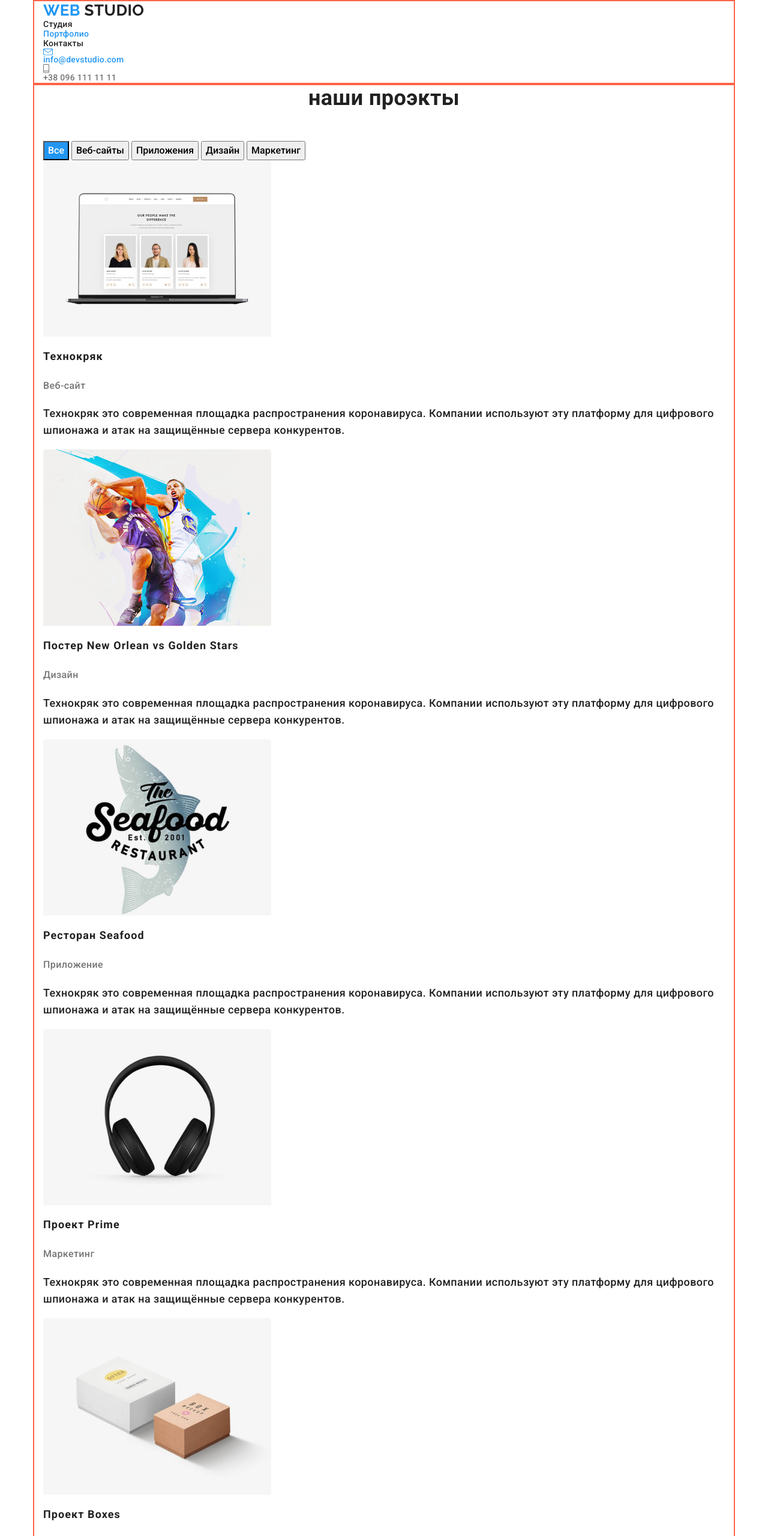
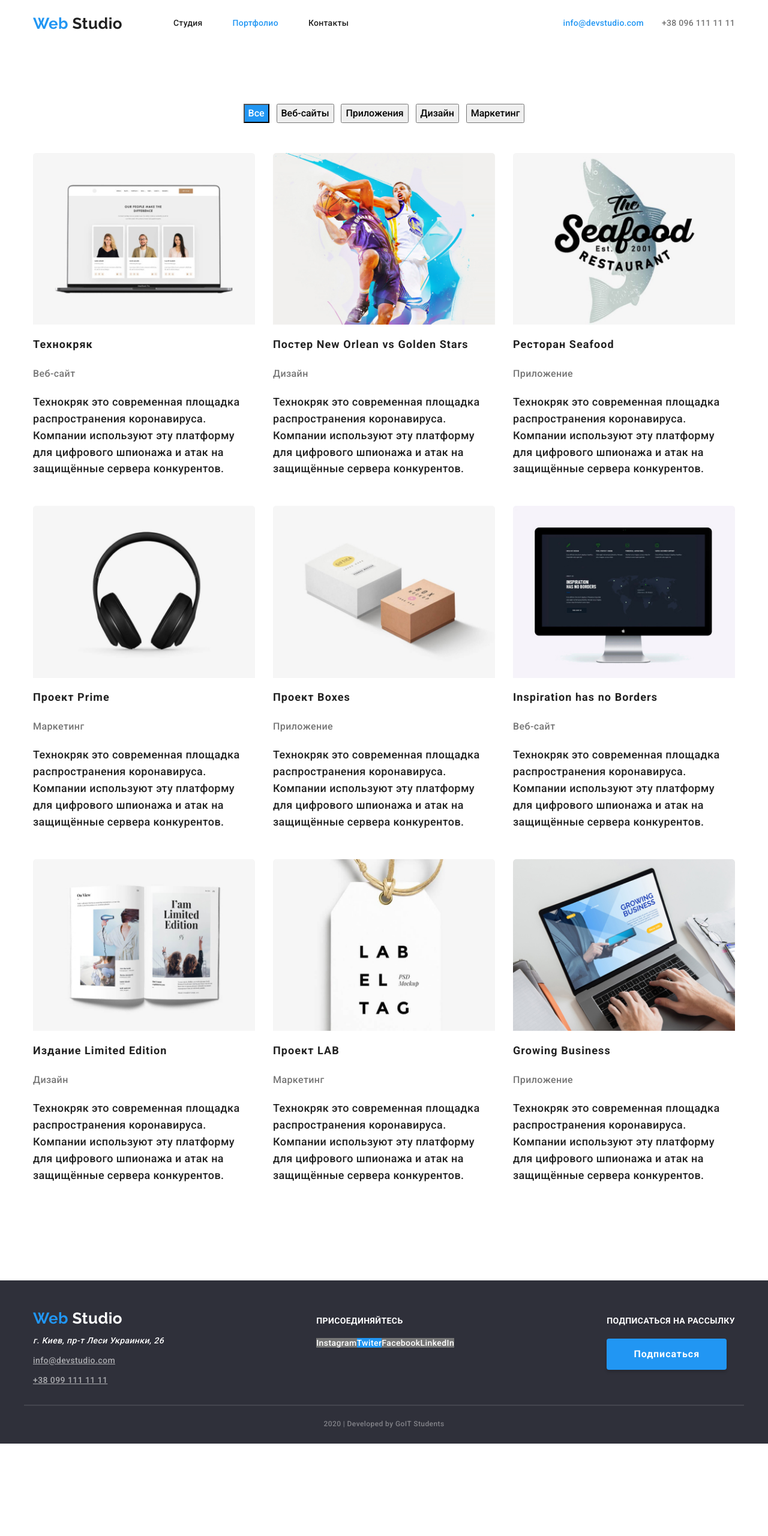
Before and after one commit to Oksana3585/goit-markup-hw-03, a plain HTML site: page portfolio.html in a window 1280 px wide. Shown: the top 2560 px of the page at 60% size. After the commit the page ends 2406 px from the top, so only its background shows below. Drawn offline with nearby package versions, Linux system fonts and the light colour scheme.

Commit message:
Добавлены стили позиционирования используя Flexbox
Добавлены стили позиционирования контента страниц Студия и Портфолио используя Flexbox.

```diff
--- a/css/styles.css
+++ b/css/styles.css
@@ -40,7 +40,7 @@ img {
   letter-spacing: 0.03em;
   }
 
-/* Logo */
+  /* Утилиты */
 
   .list {
   padding: 0;
@@ -48,6 +48,18 @@ img {
 
   list-style: none;
 }
+
+.container {
+  margin-right: auto;
+  margin-left: auto;
+  width: 1200px;
+  padding-right: 15px;
+  padding-left: 15px;
+
+  /* border: 2px solid tomato; */
+}
+
+/* Logo */
 
 .logo {
   color: var(--primary-text-color);
@@ -64,28 +76,44 @@ img {
 }
 
 /* Page header */
-
 .page-header {
- background-color: #FFFFFF;
+  padding-top: 24px;
+  padding-bottom: 25px;
 }
 
-.container {
-  margin-right: auto;
-  margin-left: auto;
-  width: 1170px;
-  padding-right: 15px;
-  padding-left: 15px;
+.header-flex {
+  display: flex;
+  align-items: center;
+  justify-content: space-between;
+}
 
-  border: 2px solid tomato;
+.main-nav {
+  display: flex;
+  align-items: center;
 }
 
 /* Site nav */
+.site-nav {
+  display: flex;
+  margin-left: 85px;
+}
+
+/* .site-nav .item {
+  background-color: tomato;
+} */
+
+.site-nav .item:not(:last-child) {
+  margin-right: 50px;
+}
 
 .site-nav .link {
+  display: block;
+  margin-top: auto;
+  margin-bottom: auto;
+
   color: var(--primary-text-color);
 
   font-family: inherit;
-
   font-weight: 500;
   letter-spacing: 0.02em;
   text-decoration: none;
@@ -101,8 +129,25 @@ img {
 }
 
 /* Auth nav */
+.auth-nav {
+  display: flex;
+  margin-left: auto;
+}
+
+.auth-nav .item + .item {
+  margin-left: 30px;
+}
+
+.auth-nav .item {
+  color: var(--title-text-color);
+  /* background-color: turquoise; */
+}
+
 .auth-nav .link {
-  color: var(--title-text-color);
+  display: block;
+  /* margin-left: auto; */
+
+  color: var(--title-text-color)
 
   font-family: inherit;
 
@@ -123,14 +168,18 @@ img {
 /* Footer */
 
 .page-footer {
-  color: var(--complementary-color);
   background-color: #2f303a;
 }
 
-.footer-logo .logo {
-  margin-top: 0;
-  margin-bottom: 10px;
+.footer {
+  padding-top: 48px;
+  padding-bottom: 28px;
+  align-items: baseline;
+  justify-content: space-between;
+  display: flex;
+  border-bottom: 1px solid rgba(255, 255, 255, 0.1);
 }
+
 /* Logo */
 
 .page-footer .logo {
@@ -147,7 +196,7 @@ img {
   text-decoration: none;
 }
 
-.logo-accent {
+.logo .accent {
   color: var(--accent-color);
 
   font-family: Raleway, sans-serif;
@@ -157,46 +206,56 @@ img {
   text-decoration: none;
 }
 
-.page-footer .logo-accent {
+.page-footer .futer-accent {
   color: var(--accent-color);
 }
 
 /* Address */
+.addr {
+  margin-top: 10px;
+  color: var(--complementary-color);
+  font-size: 14px;
+  line-height: 1.7;
+}
+  .addr-footer {
+  display: block;
+  margin-top: 9px;
+  margin-bottom: 0;
+  font-size: 14px;
+  line-height: 1.71;
+  color: rgba(255, 255, 255, 0.6);
+}
+/* Social */
 
-.contact-information .aside {
-  margin-top: 0;
-  margin-bottom: 9px;
+.join-in > .label {
+  display: block;
+  margin-top: auto;
+  margin-bottom: 21px;
 
   color: var(--complementary-color);
 
+  font-weight: 700;
   font-size: 14px;
-  line-height: 1.71;
+  line-height: 1.14;
+  text-transform: uppercase;
 }
 
-.contact-information .item {
-  margin-top: 0;
-  margin-bottom: 9px;
-  color:rgba(255, 255, 255, 0.6);
-  font-size: 14px;
-  line-height: 1.71;
-}
+.subscribe .label {
+  display: block;
+  margin-top: auto;
+  margin-bottom: 21px;
 
-/* Social */
-
-.label {
-   color: var(--complementary-color);
-
-   font-size: 14px;
-   line-height: 1.14;
-   font-weight: 700;
-   text-transform: uppercase;
-
-}
-.subscribe .label {
   color: var(--complementary-color);
 
   font-weight: 700;
+  font-size: 14px;
+  line-height: 1.14;
   text-transform: uppercase;
+}
+
+.social-links {
+  display: flex;
+  justify-content: space-evenly;
 }
 
 /* временный цвет фона */
@@ -218,6 +277,12 @@ img {
 /* Button */
 
 .copyright {
+  margin-top: 0;
+  margin-bottom: 0;
+  padding-top: 18px;
+  padding-bottom: 21px;
+
+  border-top: 1px solid rgba(255, 255, 255, 0.1);
   color: rgba(255, 255, 255, 0.4);
 
   font-size: 12px;
@@ -231,11 +296,13 @@ img {
 /* Hero */
 
 .hero {
+  padding-top: 200px;
+  padding-bottom: 200px;
   text-align: center;
 
   background-color: #757575;
 
-  border: 2px solid lime;
+  /* border: 2px solid lime; */
 }
 
 .hero-title {
@@ -253,6 +320,13 @@ img {
 /* Button */
 
 .button-primary {
+  padding: 10px 32px;
+
+  display: inline-block;
+  border: 1px solid transparent;
+  min-width: 200px;
+  min-height: 50px;
+
   color: var(--complementary-color);
   background-color: var(--accent-color);
   text-decoration: none;
@@ -260,9 +334,14 @@ img {
   font-weight: 700;
   font-size: 16px;
   line-height: 1.87;
-  display: flex;
+  display: inline-block;
   letter-spacing: 0.06em;
+  border-radius: 4px;
+  box-shadow: 0px 4px 4px rgba(0, 0, 0, 0.15);
+
+  text-align: center;
 }
+
 
 /* Section */
 .section,
@@ -283,14 +362,24 @@ padding-bottom: 94px;
 }
 
 /* Features */
+.section-advantages .container {
+  padding-top: 94px;
+  padding-bottom: 94px;
+  border-bottom: 1px solid #ECECEC;
+}
+
+.future-list {
+  display: flex;
+}
 
 .future-list .title {
-  margin-top: 0;
-  margin-bottom: 10px;
+  margin-top: 30px;
+  margin-bottom: 0;
 
   color: var(--primary-text-color)
 
   font-weight: 700;
+  text-transform: uppercase;
 }
 
 .future-list .link {
@@ -309,7 +398,7 @@ padding-bottom: 94px;
 }
 
 .future-list .text {
-  margin-top: 0;
+  margin-top: 10px;
   margin-bottom: 0;
 
   color: var(--title-text-color);
@@ -318,15 +407,34 @@ padding-bottom: 94px;
   line-height: 1.71;
 }
 
+.future-list .item + .item {
+    margin-left: 30px;
+}
+
 /* Profile */
 /* временный цвет */
+.profile {
+  display: flex;
+}
+
+.profile .items + .items {
+    margin-left: 30px;
+}
+
 .profile .items {
   background-color: var(--background-complementary-color);
 }
 
 .profile .subtitle {
+  margin-top: 0;
+  margin-bottom: 0;
+  padding-top: 27px;
+  padding-bottom: 27px;
+
   color: var(--complementary-color);
 
+  font-size: 14px;
+  line-height: 1.14;
   font-weight: 700;
   text-align: center;
   text-transform: uppercase;
@@ -338,15 +446,33 @@ padding-bottom: 94px;
   background-color: #F5F4FA;
 }
 
+.team {
+  display: flex;
+  margin-top: 0;
+  margin-bottom: 0;
+  padding: 0;
+  list-style-type: none;
+}
+
 .team .item {
   margin-top: 0;
-  margin-bottom: 30px;
+  margin-bottom: 0;
+  text-align: center;
+  box-shadow: 0px 2px 1px rgba(0, 0, 0, 0.2),
+  0px 1px 1px rgba(0, 0, 0, 0.14), 0px 1px 3px
+  rgba(0, 0, 0, 0.12);
+  border-radius: 4px;
+
   background-color: #ffffff;
 }
 
+.team .item + .item {
+  margin-left: 30px;
+}
+
 .team .title{
-  margin-top: 0;
-  margin-bottom: 10px;
+  margin-top: 30px;
+  margin-bottom: 0px;
   color: var(--primary-text-color);
 
   font-weight: 500;
@@ -356,7 +482,8 @@ padding-bottom: 94px;
 }
 
 .team .text {
-  margin-top: 0;
+  margin-top: 10px;
+  margin-bottom: 28px;
 
   color: var(--title-text-color);
 
@@ -380,7 +507,36 @@ padding-bottom: 94px;
   color: var(--accent-color);
 }
 
+.items .link + .link {
+ margin-left: 30px;
+}
+
+.team .items {
+  margin-bottom: 24px;
+  display: flex;
+  justify-content: space-evenly;
+  align-items: center;
+}
+
+.customers {
+  margin-top: 0px;
+  margin-bottom: 0px;
+  padding: 0px;
+  list-style-type: none;
+  display: flex;
+  justify-content: space-evenly;
+}
+
+.customers > li {
+  margin-left: 30px;
+}
 /* Стили для portfolio.html */
+
+/* Section */
+.portfolio {
+padding-top: 93px;
+padding-bottom: 114px;
+}
 
 .portfolio {
   color: var(--primary-text-color);
@@ -404,8 +560,21 @@ padding-bottom: 94px;
   color: var(--complementary-color);
   background-color: var(--accent-color);
 }
+ .button-nav {
+  margin-bottom: 50px;
+ }
+
+  .button-nav > .nav:not(:last-child) {
+  margin-left: 0;
+  margin-right: 8px;
+
+ }
+ .container .button-nav {
+  text-align: center;
+ }
 
 /* Web site */
+
 .block .title {
   color: var(--primary-text-color);
 
@@ -415,9 +584,27 @@ padding-bottom: 94px;
   letter-spacing: 0.06em;
 }
 
+.web-list {
+  margin: 0px;
+  padding: 0px;
+  display: flex;
+  flex-wrap: wrap;
+
+  list-style-type: none;
+}
+
 .web-list .link {
 
   text-decoration: none
+}
+
+.block {
+  width: calc((100% - 60px) / 3);
+  margin-right: 30px;
+  margin-bottom: 30px;
+  border-top-left-radius: 5px;
+  border-top-right-radius: 5px;
+  overflow: hidden;
 }
 
 .block .text {
@@ -427,6 +614,9 @@ padding-bottom: 94px;
 line-height: 1.87;
 }
 
+.block:nth-child(3n) {
+  margin-right: 0;
+}
 /* Временный цвет */
 .block .desc {
   color: var(--primary-text-color);
--- a/portfolio.html
+++ b/portfolio.html
@@ -17,32 +17,36 @@
   <body class="body">
     <!--Заголовок-->
     <header class="page-header">
-      <div class="container">
-        <nav>
+      <div class="container header-flex">
+        <div class="header-nav">
           <!--Лого-->
+          <nav class="main-nav">
             <a href="./index.html" class="logo">
-            <span class="logo-accent">WEB</span>
-            STUDIO
+              <span class="logo-accent">Web</span>
+              Studio
             </a>
 
             <!--Ссылки-->
             <ul class="site-nav list">
-            <li><a href="index.html" class="link">Студия</a></li>
-            <li><a href="" class="link current">Портфолио</a></li>
-            <li><a href="" class="link">Контакты</a></li>
+              <li class="item">
+                <a href="index.html" class="link">Студия</a>
+              </li>
+              <li class="item">
+                <a href="po" class="link current">Портфолио</a>
+              </li>
+              <li class="item"><a href="" class="link">Контакты</a></li>
             </ul>
           </nav>
+        </div>
 
         <!--Контакты (форма)-->
         <ul class="auth-nav list">
-          <li>
-            <img src="./images/header/mail.svg" alt="электронный адрес" />
-            <a href="mailto:info@devstudio.com" class="link current"
-              >info@devstudio.com</a
+          <li class="item">
+            <a href="mailto:info@devstudio.com" class="link current">
+              info@devstudio.com</a
             >
           </li>
-          <li>
-            <img src="./images/header/tel.svg" alt="телефон" />
+          <li class="item">
             <a href="tel:+380961111111" class="link">+38 096 111 11 11</a>
           </li>
         </ul>
@@ -54,8 +58,7 @@
       <section class="portfolio">
         <div class="container">
           <!--Скрываемый заголовок-->
-          <h1 class="section-title">наши проэкты</h1>
-          <div>
+          <div class="button-nav">
             <button type="button" class="nav current">Все</button>
             <button type="button" class="nav">Веб-сайты</button>
             <button type="button" class="nav">Приложения</button>
@@ -63,6 +66,7 @@
             <button type="button" class="nav">Маркетинг</button>
           </div>
 
+          <div class="web-blocks">
             <ul class="web-list list">
               <!--Веб-сайт-->
               <li class="block">
@@ -76,8 +80,8 @@
                   <p class="text">Веб-сайт</p>
                   <p class="desc">
                     Технокряк это современная площадка распространения
-                  коронавируса. Компании используют эту платформу для цифрового
-                  шпионажа и атак на защищённые сервера конкурентов.
+                    коронавируса. Компании используют эту платформу для
+                    цифрового шпионажа и атак на защищённые сервера конкурентов.
                   </p>
                 </a>
               </li>
@@ -94,8 +98,8 @@
                   <p class="text">Дизайн</p>
                   <p class="desc">
                     Технокряк это современная площадка распространения
-                  коронавируса. Компании используют эту платформу для цифрового
-                  шпионажа и атак на защищённые сервера конкурентов.
+                    коронавируса. Компании используют эту платформу для
+                    цифрового шпионажа и атак на защищённые сервера конкурентов.
                   </p>
                 </a>
               </li>
@@ -112,8 +116,8 @@
                   <p class="text">Приложение</p>
                   <p class="desc">
                     Технокряк это современная площадка распространения
-                  коронавируса. Компании используют эту платформу для цифрового
-                  шпионажа и атак на защищённые сервера конкурентов.
+                    коронавируса. Компании используют эту платформу для
+                    цифрового шпионажа и атак на защищённые сервера конкурентов.
                   </p>
                 </a>
               </li>
@@ -130,8 +134,8 @@
                   <p class="text">Маркетинг</p>
                   <p class="desc">
                     Технокряк это современная площадка распространения
-                  коронавируса. Компании используют эту платформу для цифрового
-                  шпионажа и атак на защищённые сервера конкурентов.
+                    коронавируса. Компании используют эту платформу для
+                    цифрового шпионажа и атак на защищённые сервера конкурентов.
                   </p>
                 </a>
               </li>
@@ -148,8 +152,8 @@
                   <p class="text">Приложение</p>
                   <p class="desc">
                     Технокряк это современная площадка распространения
-                  коронавируса. Компании используют эту платформу для цифрового
-                  шпионажа и атак на защищённые сервера конкурентов.
+                    коронавируса. Компании используют эту платформу для
+                    цифрового шпионажа и атак на защищённые сервера конкурентов.
                   </p>
                 </a>
               </li>
@@ -166,8 +170,8 @@
                   <p class="text">Веб-сайт</p>
                   <p class="desc">
                     Технокряк это современная площадка распространения
-                  коронавируса. Компании используют эту платформу для цифрового
-                  шпионажа и атак на защищённые сервера конкурентов.
+                    коронавируса. Компании используют эту платформу для
+                    цифрового шпионажа и атак на защищённые сервера конкурентов.
                   </p>
                 </a>
               </li>
@@ -184,8 +188,8 @@
                   <p class="text">Дизайн</p>
                   <p class="desc">
                     Технокряк это современная площадка распространения
-                  коронавируса. Компании используют эту платформу для цифрового
-                  шпионажа и атак на защищённые сервера конкурентов.
+                    коронавируса. Компании используют эту платформу для
+                    цифрового шпионажа и атак на защищённые сервера конкурентов.
                   </p>
                 </a>
               </li>
@@ -202,8 +206,8 @@
                   <p class="text">Маркетинг</p>
                   <p class="desc">
                     Технокряк это современная площадка распространения
-                  коронавируса. Компании используют эту платформу для цифрового
-                  шпионажа и атак на защищённые сервера конкурентов.
+                    коронавируса. Компании используют эту платформу для
+                    цифрового шпионажа и атак на защищённые сервера конкурентов.
                   </p>
                 </a>
               </li>
@@ -220,45 +224,48 @@
                   <p class="text">Приложение</p>
                   <p class="desc">
                     Технокряк это современная площадка распространения
-                  коронавируса. Компании используют эту платформу для цифрового
-                  шпионажа и атак на защищённые сервера конкурентов.
+                    коронавируса. Компании используют эту платформу для
+                    цифрового шпионажа и атак на защищённые сервера конкурентов.
                   </p>
                 </a>
               </li>
             </ul>
+          </div>
         </div>
       </section>
     </main>
 
     <!--Футер-->
     <footer class="page-footer">
-      <div class="container">
-        <nav>
+      <div class="container footer">
         <!--Логотип-->
+        <div class="address">
           <a href="./index.html" class="logo">
-            <span class="logo-accent">WEB</span>
-            STUDIO
+            <span class="logo-accent">Web</span>
+            Studio
           </a>
-        </nav>
 
+          <address class="addr">
+            г. Киев, пр-т Леси Украинки, 26
+          </address>
           <!--Контакты-->
-        <ul class="contact-information list">
-          <li class="aside">
-            г. Киев, пр-т Леси Украинки, 26
-          </li>
-          <li class="contact list">
-            <a href="mailto:info@devstudio.com" class="item"
+          <ul class="list">
+            <li class="list">
+              <a href="mailto:info@devstudio.com" class="addr-footer"
                 >info@devstudio.com</a
               >
             </li>
-          <li class="contact list">
-            <a href="tel:+380991111111" class="item">+38 099 111 11 11</a>
+            <li class="list">
+              <a href="tel:+380991111111" class="addr-footer"
+                >+38 099 111 11 11</a
+              >
             </li>
           </ul>
+        </div>
 
         <!--Cоиальные сети-->
+        <div class="join-in">
           <h2 class="label">присоединяйтесь</h2>
-
           <ul class="social-links list">
             <li>
               <a href="" class="link" aria-label="Ссылка на Instagram"
@@ -271,20 +278,24 @@
               >
             </li>
             <li>
-            <a href="" class="link" aria-label="Cсылка на Facebook">Facebook</a>
+              <a href="" class="link" aria-label="Cсылка на Facebook"
+                >Facebook</a
+              >
             </li>
             <li>
-            <a href="" class="link" aria-label="Ссылка на LinkedIn">LinkedIn</a>
+              <a href="" class="link" aria-label="Ссылка на LinkedIn"
+                >LinkedIn</a
+              >
             </li>
           </ul>
+        </div>
 
         <div class="subscribe">
           <h2 class="label">подписаться на рассылку</h2>
           <a href="" class="button-primary">Подписаться</a>
         </div>
-
-        <p class="copyright">2020 | Developed by GoIT Students</p>
       </div>
+      <p class="copyright container">2020 | Developed by GoIT Students</p>
     </footer>
   </body>
 </html>
```
Also changed, not shown: index.html (+57 -58 lines). Lines whose indentation alone changed are shown as unchanged.
